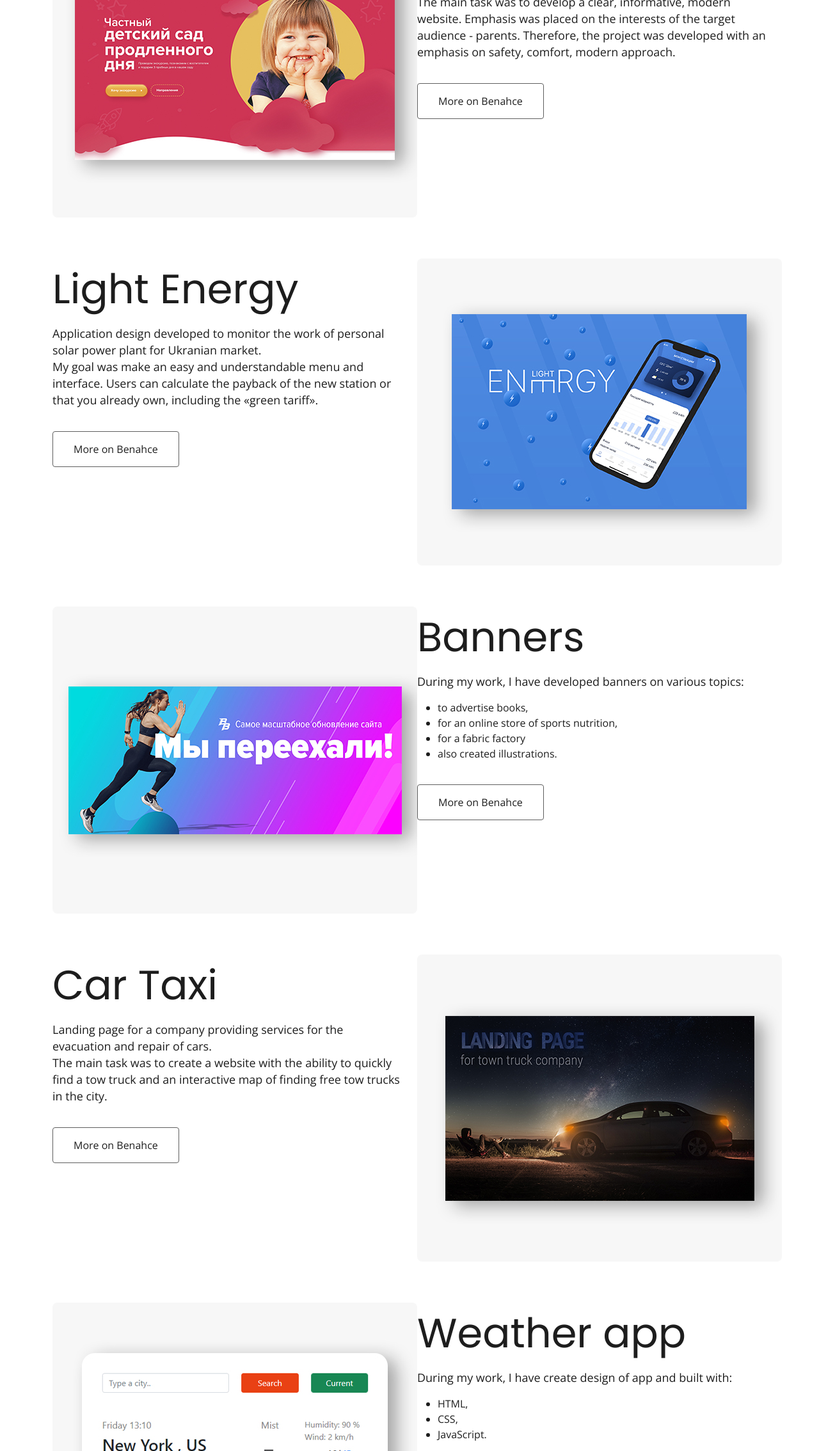
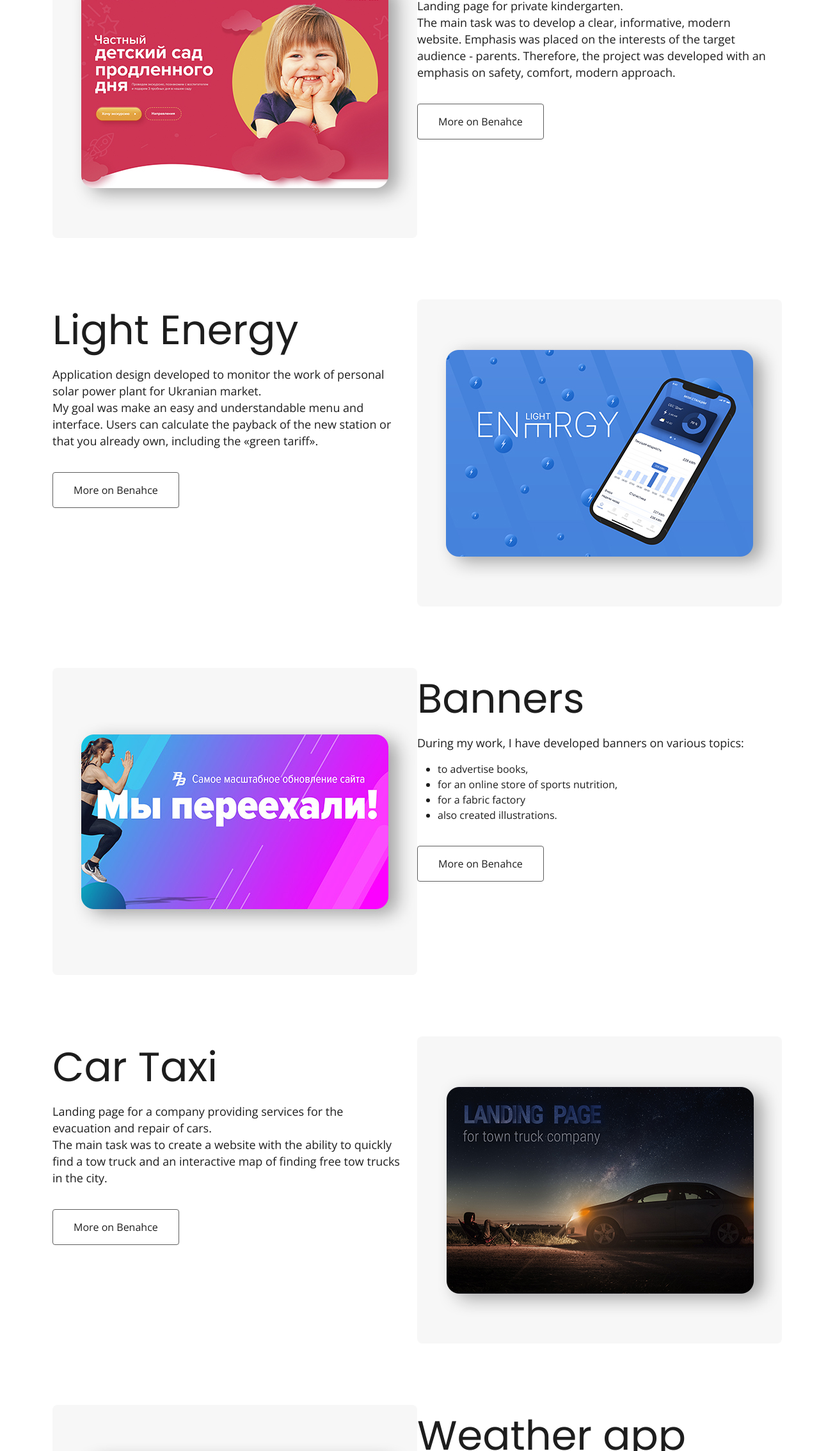
Before and after one commit to ZubenkoAnna/portfolio_AZ_UX_UI, a plain HTML site: page portfolio.html in a window 1280 px wide. Shown: the part 532-2800 px from the top of the page at 64% size. Drawn offline with nearby package versions, Linux system fonts and the light colour scheme.

Commit message:
Change img & css

```diff
--- a/portfolio.html
+++ b/portfolio.html
@@ -67,7 +67,7 @@
         <div class="section">
           <div class="row">
             <div class="col-lg-6">
-              <img src="img/myWork_kinder.jpg" alt="Project Kindergarden" />
+              <img src="img/myWork_kinder_1.jpg" alt="Project Kindergarden" />
             </div>
             <div class="col-lg-6">
               <h2>Kindergarten</h2>
@@ -118,7 +118,7 @@
             </div>
             <div class="col-lg-6">
               <img
-                src="img/myWork_sun_app.jpg"
+                src="img/myWork_sun_app_1.jpg"
                 alt="Project App for personal
                    solar power plant"
               />
@@ -129,7 +129,7 @@
         <div class="section">
           <div class="row">
             <div class="col-lg-6">
-              <img src="img/myWork_banners.jpg" alt="Project Banners" />
+              <img src="img/myWork_banners_1.jpg" alt="Project Banners" />
             </div>
             <div class="col-lg-6">
               <h2>Banners</h2>
@@ -181,7 +181,7 @@
             </div>
             <div class="col-lg-6">
               <img
-                src="img/myWork_truck.jpg"
+                src="img/myWork_truck_1.jpg"
                 alt="Project for town truck company"
               />
             </div>
@@ -209,8 +209,8 @@
                 <a
                   href="https://sunny-belekoy-5ced4b.netlify.app"
                   target="_blank"
-                  title="Try the project yourself"
-                  >More on Benahce</a
+                  title="Try the project by yourself"
+                  >Try it online</a
                 >
               </div>
             </div>
--- a/src/style.css
+++ b/src/style.css
@@ -290,7 +290,7 @@ p {
 }
 
 .section {
-  margin-top: 64px;
+  margin-top: 96px;
 }
 .section .paragraf {
   margin-bottom: 52px;
```
Also changed, not shown: img/myWork_banners_1.jpg (added), img/myWork_kinder_1.jpg (added), img/myWork_sun_app_1.jpg (added), img/myWork_truck_1.jpg (added).
